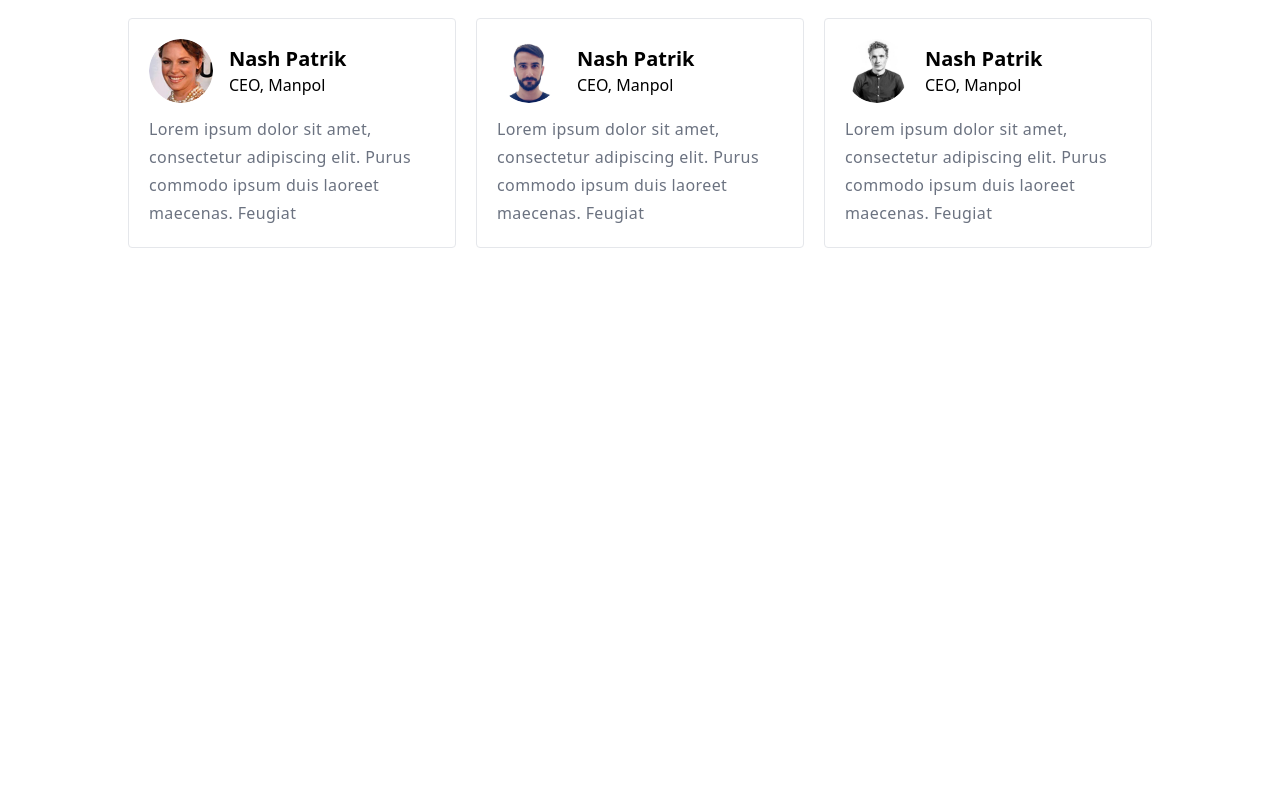
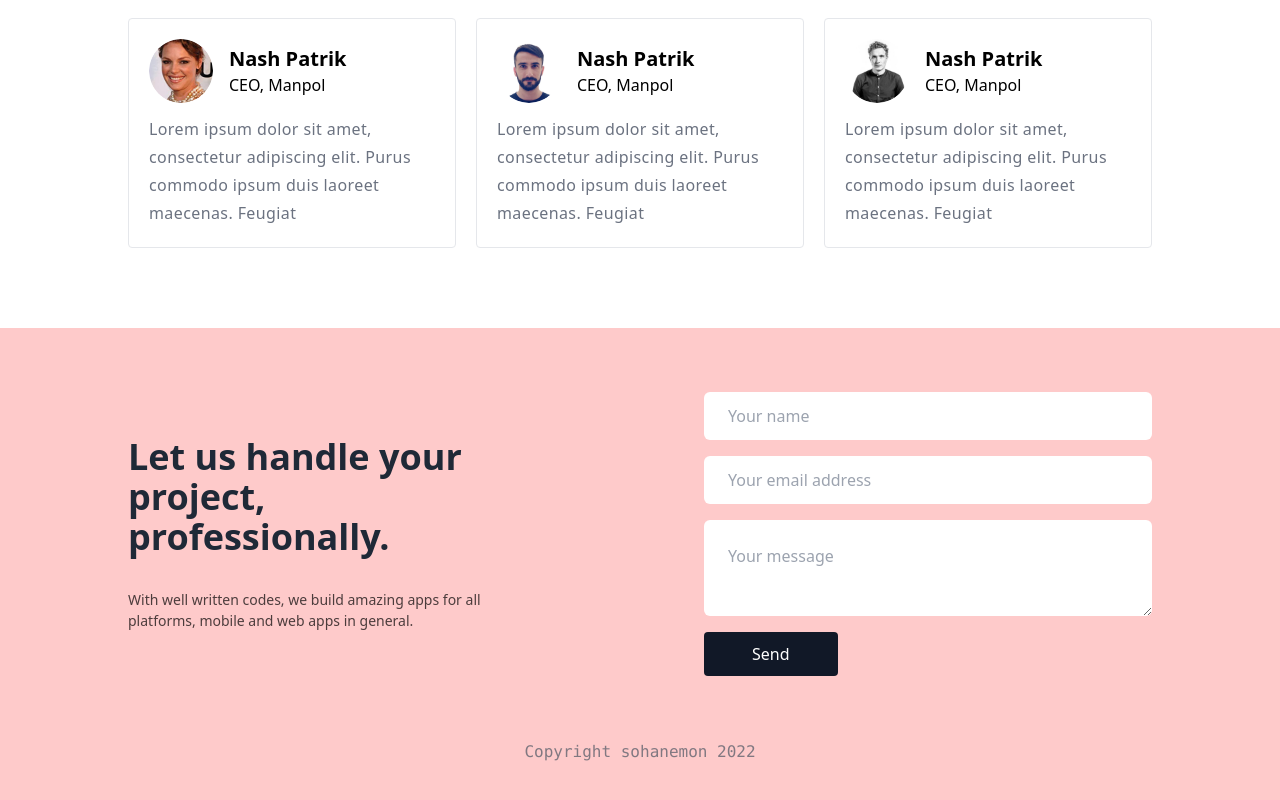
Before and after one commit to sohanemon/data-digger, a Next.js app: page / in a window 1280 px wide. Shown: the part 2449-3249 px from the top of the page. Before the commit the page ends 2777 px from the top, so only its background shows below. Built offline with nearby package versions, Linux system fonts and the light colour scheme.

Commit message:
submit form done

```diff
--- a/app/page.tsx
+++ b/app/page.tsx
@@ -4,6 +4,7 @@ import Hero from "../components/hero";
 import OurWorks from "../components/our-works";
 import Partners from "../components/partners";
 import Services from "../components/services";
+import SubmitForm from "../components/submit-form";
 
 interface Props {}
 
@@ -28,10 +29,11 @@ const Page: React.FC<Props> = () => {
       <div className='w-4/5 mx-auto'>
         {/* todo: client feedback */}
         <Feedback />
-        {/* todo: submit form */}
+      </div>
 
-        {/* todo: footer */}
-      </div>
+      {/* done: submit form */}
+      <SubmitForm />
+      {/* todo: footer */}
     </main>
   );
 };
--- /dev/null
+++ b/components/submit-form.tsx
@@ -0,0 +1,48 @@
+import { Button } from "./ui/button";
+
+interface Props {}
+
+const SubmitForm: React.FC<Props> = () => {
+  return (
+    <div className='bg-red-200 '>
+      <div className='grid grid-cols-2 w-4/5 mx-auto gap-32 items-center py-16'>
+        {/* left side */}
+        <div className='pr-20'>
+          <p className='text-4xl font-semibold leading-10 text-gray-800 mb-8'>
+            Let us handle your project, professionally.
+          </p>
+          <p className='text-sm font-light leading-normal text-black/70'>
+            With well written codes, we build amazing apps for all platforms,
+            mobile and web apps in general.
+          </p>
+        </div>
+        {/* right side */}
+        <div className='flex justify-center items-center flex-col gap-4'>
+          {" "}
+          <input
+            type='text'
+            placeholder='Your name'
+            className='h-12 rounded-md p-6 focus:outline-red-500 w-full outline-1 outline outline-transparent '
+          />
+          <input
+            type='text'
+            placeholder='Your email address'
+            className='h-12 rounded-md p-6 focus:outline-red-500 w-full outline-1 outline outline-transparent '
+          />
+          <textarea
+            placeholder='Your message'
+            className='rounded-md p-6 focus:outline-red-500 w-full outline-1 outline outline-transparent '
+          />
+          <div className='mr-auto '>
+            <Button>Send</Button>
+          </div>
+        </div>
+      </div>
+      <p className='text-gray-600/70 font-mono text-center pb-12'>
+        Copyright sohanemon {new Date().getFullYear()}
+      </p>
+    </div>
+  );
+};
+
+export default SubmitForm;
```
